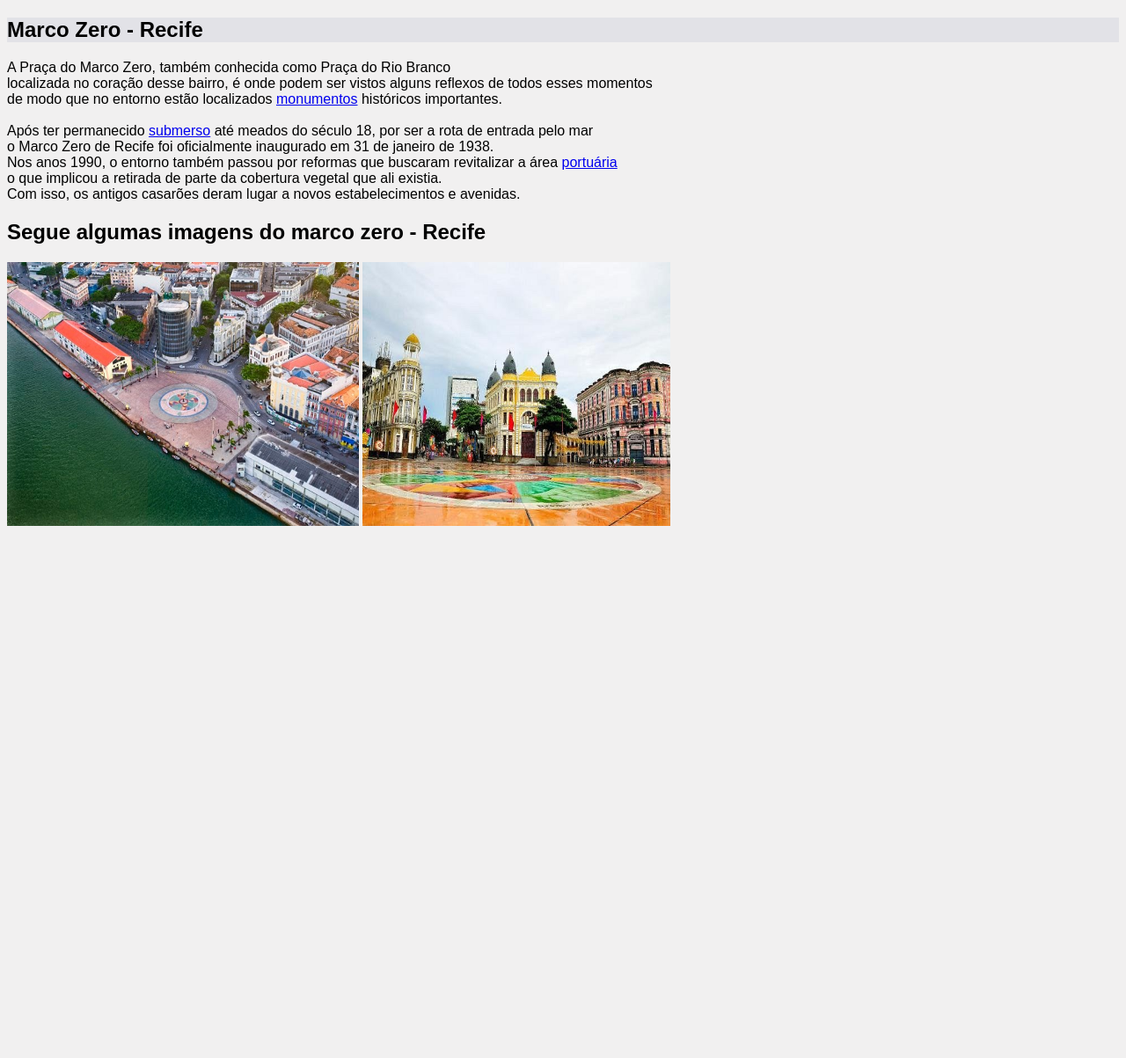
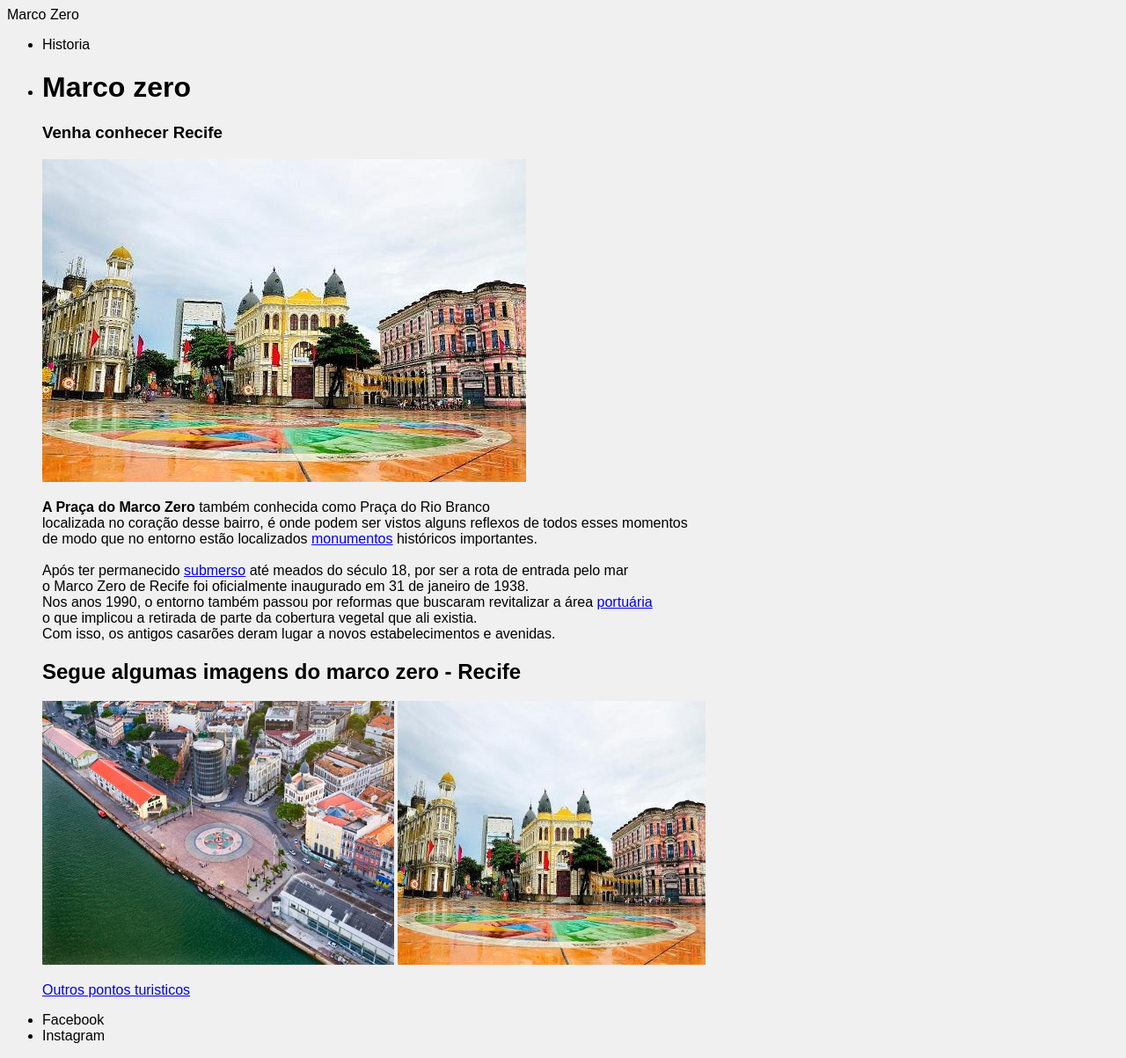
Before and after one commit to fatima330/atividadeProzTech, a plain HTML site: page index.html in a window 1280 px wide. Shown: the whole page at 88% size. Before the commit the page ends 800 px from the top, so only its background shows below. Drawn offline with Linux system fonts and the light colour scheme.

Commit message:
alteraçoes

```diff
--- a/index.html
+++ b/index.html
@@ -4,31 +4,45 @@
     <meta charset="UTF-8">
     <meta name="viewport" content="width=device-width, initial-scale=1.0">
     <link rel="stylesheet" href="style.css">
-    <title>Ponto turistico</title>
+    <title>Marco Zero</title>
 </head>
+
+<body>
     <header>
-    <nav class="nav">
-        <h1>Marco Zero - Recife</h1>
+
+        <span>Marco Zero</span>
+     <ul>
+        <li>Historia</li>
+        <li>
 
 
-      </nav>
-</header>
-<body>
             <main>
-         <section>
+                <h1>Marco zero</h1>
+                <h3>Venha conhecer Recife</h3>
+                <img src="img/recife.jpg">
 
                 <p>
-            A Praça do Marco Zero, também conhecida como Praça do Rio Branco<br> localizada no coração desse bairro, é onde podem ser vistos alguns reflexos de todos esses momentos <br>de modo que no entorno estão localizados <a href="https://dicionario.priberam.org/monumentos#:~:text=1.,Jazigo%2C%20mausol%C3%A9u.">monumentos</a> históricos importantes.<br><br>
+                    <strong>A Praça do Marco Zero </strong> também conhecida como Praça do Rio Branco<br> localizada no coração desse bairro, é onde podem ser vistos alguns reflexos de todos esses momentos <br>de modo que no entorno estão localizados <a href="https://dicionario.priberam.org/monumentos#:~:text=1.,Jazigo%2C%20mausol%C3%A9u.">monumentos</a> históricos importantes.<br><br>
 
                       Após ter permanecido <a href="https://dicionario.priberam.org/submerso">submerso</a> até meados do século 18, por ser a rota de entrada pelo mar<br> o Marco Zero de Recife foi oficialmente inaugurado em 31 de janeiro de 1938. <br> Nos anos 1990, o entorno também passou por reformas que buscaram revitalizar a área <a href="https://www.portodesantos.com.br/comunidade-sustentabilidade/comunidade/apoio-academico/dicionario-portuario/#:~:text=Atividade%20de%20movimenta%C3%A7%C3%A3o%20de%20passageiros,aquavi%C3%A1rio%2C%20dentro%20de%20um%20porto.&text=Pessoa%20jur%C3%ADdica%20pr%C3%A9%2Dqualificada%20e,%C3%A1rea%20de%20um%20porto%20organizado.">portuária</a> <br> o que implicou a retirada de parte da cobertura vegetal que ali existia.<br> Com isso, os antigos casarões deram lugar a novos estabelecimentos e avenidas.</p>
                    <h2>Segue algumas imagens do marco zero - Recife</h2>
                    <img src="img/article.jpg" width="400" height="300">
                    <img src="img/recife.jpg" width="350" height="300">
-
-
-       </section>
+                </p>
             </main>
 
+            <a href="./pontos-turisticos.html">
+                Outros pontos turisticos
+            </a>
+        </li>
+     </ul>
+    </header>
+
+    <footer>
+        <ul>
+          <li>Facebook</li>
+          <li>Instagram</li>
+        </ul>
+    </footer>
 </body>
-
 </html>
```
Also changed, not shown: pontos-turisticos.html (added, +41 -0 lines), img/_paco_do_frevo_2.jpg (added), img/cais do sertao.jpg (added), img/rua do bom jesus.jpeg (added). Lines whose indentation alone changed are shown as unchanged.
